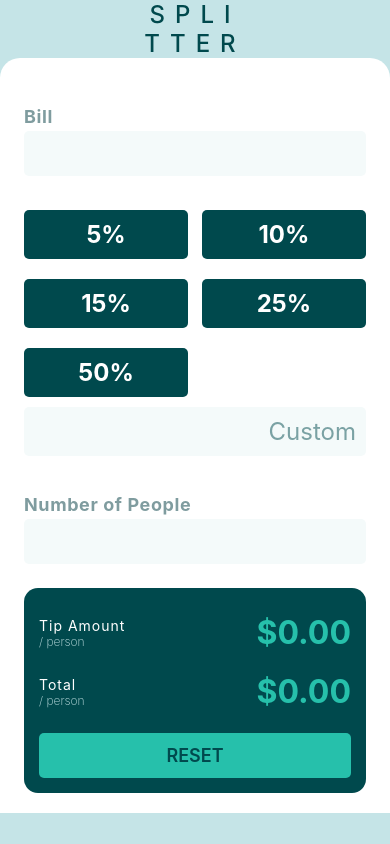
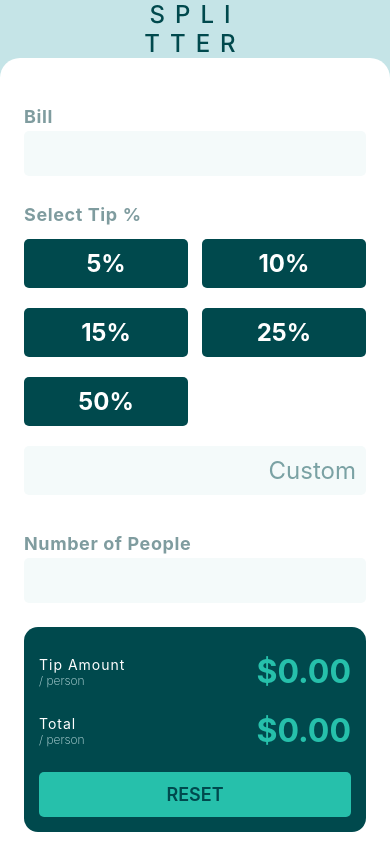
Before and after one commit to dheysonalves/tip-calculator-react-native, a React Native app: screen / in a window 390 px wide. Built offline with nearby package versions, Linux system fonts and the light colour scheme.

Commit message:
feat: adding styles to the button

```diff
--- a/src/components/PresentationPerPerson/index.tsx
+++ b/src/components/PresentationPerPerson/index.tsx
@@ -1,13 +1,23 @@
 import React from "react";
-import { Text, View, StyleSheet, Pressable } from "react-native";
+import {
+	Text,
+	View,
+	StyleSheet,
+	Pressable,
+	TouchableOpacity,
+} from "react-native";
 
 interface IPresentationPerPersonProps {
 	tipAmount: string;
 	totalValue: string;
-	onPressReset: () => void
+	onPressReset: () => void;
 }
 
-const PresentationPerPerson = ({ tipAmount, totalValue, onPressReset }: IPresentationPerPersonProps) => {
+const PresentationPerPerson = ({
+	tipAmount,
+	totalValue,
+	onPressReset,
+}: IPresentationPerPersonProps) => {
 	return (
 		<View style={styles.container}>
 			<View style={styles.wrapperFlex}>
@@ -24,9 +34,12 @@ const PresentationPerPerson = ({ tipAmount, totalValue, onPressReset }: IPresent
 				</View>
 				<Text style={styles.valueText}>${totalValue}</Text>
 			</View>
-			<Pressable style={styles.buttonContainer} onPress={onPressReset}>
+			<TouchableOpacity
+				style={styles.buttonContainer}
+				onPress={onPressReset}
+				activeOpacity={0.8}>
 				<Text style={styles.buttonText}>RESET</Text>
-			</Pressable>
+			</TouchableOpacity>
 		</View>
 	);
 };
@@ -71,7 +84,7 @@ const styles = StyleSheet.create({
 		textAlign: "center",
 		textTransform: "uppercase",
 		fontSize: 18,
-		fontWeight: "600"
+		fontWeight: "600",
 	},
 });
 
--- a/src/components/SelectTip/PriceButtons/index.tsx
+++ b/src/components/SelectTip/PriceButtons/index.tsx
@@ -1,4 +1,4 @@
-import React from "react";
+import React, { useState } from "react";
 import { View, Pressable, Text, StyleSheet, TextInput } from "react-native";
 
 interface PriceButtonsInterface {
@@ -16,24 +16,42 @@ const PriceButtons = ({
 	onHandleCustomInput,
 	onPressPercentage,
 }: PriceButtonsInterface) => {
+	const [selectedOption, setSelectedOption] = useState("");
 	const handleDataValue = (value: string) => {
 		onHandleCustomInput(value);
 	};
 
 	return (
 		<View style={styles.container}>
+			<Text style={styles.title}>Select Tip %</Text>
+			<View style={styles.pricesWrapper}>
 				{pricesData.map((item, index) => {
 					return (
 						<Pressable
 							key={String(index)}
 							onPress={() => {
+								setSelectedOption(item.value);
 								onPressPercentage(Number(item.value) / 100);
 							}}
-						style={styles.buttonStyle}>
-						<Text style={styles.buttonText}>{item.value}%</Text>
+							style={[
+								styles.baseButton,
+								item.value === selectedOption
+									? styles.selected
+									: styles.unselected,
+							]}>
+							<Text
+								style={[
+									styles.baseButtonText,
+									item.value === selectedOption
+										? styles.selected
+										: styles.unselectedButtonText,
+								]}>
+								{item.value}%
+							</Text>
 						</Pressable>
 					);
 				})}
+
 				<TextInput
 					style={styles.customInputStyle}
 					selectionColor="hsl(183, 100%, 15%)"
@@ -42,39 +60,23 @@ const PriceButtons = ({
 					keyboardType="numeric"
 					value={customInputValue}
 					onChangeText={handleDataValue}
+					onFocus={() => {
+						setSelectedOption("");
+					}}
 				/>
+			</View>
 		</View>
 	);
 };
 
 const styles = StyleSheet.create({
 	container: {
+		flexDirection: "column",
+	},
+	pricesWrapper: {
 		flexDirection: "row",
 		justifyContent: "space-between",
 		flexWrap: "wrap",
-	},
-	buttonStyle: {
-		backgroundColor: "hsl(183, 100%, 15%)",
-		borderRadius: 5,
-		padding: 10,
-		minWidth: "48%",
-		marginVertical: 10,
-	},
-	customInputStyle: {
-		borderRadius: 5,
-		padding: 10,
-		minWidth: "48%",
-		marginBottom: 10,
-		fontSize: 24,
-		color: "hsl(183, 100%, 15%)",
-		backgroundColor: "hsl(189, 41%, 97%)",
-		textAlign: "right",
-	},
-	buttonText: {
-		color: "#fff",
-		fontSize: 24,
-		fontWeight: "700",
-		textAlign: "center",
 	},
 	title: {
 		color: "hsl(184, 14%, 56%)",
@@ -83,6 +85,39 @@ const styles = StyleSheet.create({
 		fontSize: 18,
 		marginVertical: 4,
 	},
+	baseButton: {
+		borderRadius: 5,
+		padding: 10,
+		minWidth: "48%",
+		marginVertical: 10,
+	},
+	unselected: {
+		backgroundColor: "hsl(183, 100%, 15%)",
+	},
+	selected: {
+		backgroundColor: "hsl(172, 67%, 45%)",
+	},
+	customInputStyle: {
+		borderRadius: 5,
+		padding: 10,
+		minWidth: "48%",
+		marginVertical: 10,
+		fontSize: 24,
+		color: "hsl(183, 100%, 15%)",
+		backgroundColor: "hsl(189, 41%, 97%)",
+		textAlign: "right",
+	},
+	baseButtonText: {
+		fontSize: 24,
+		fontWeight: "700",
+		textAlign: "center",
+	},
+	unselectedButtonText: {
+		color: "#fff",
+	},
+	selectedButtonText: {
+		color: "hsl(183, 100%, 15%)",
+	},
 });
 
 export default PriceButtons;
```
Lines whose indentation alone changed are shown as unchanged.
